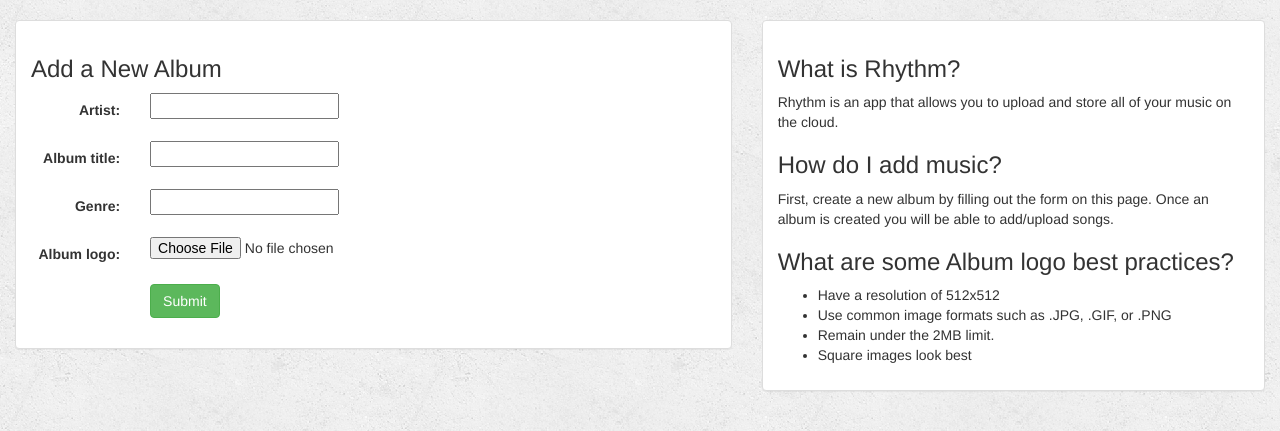
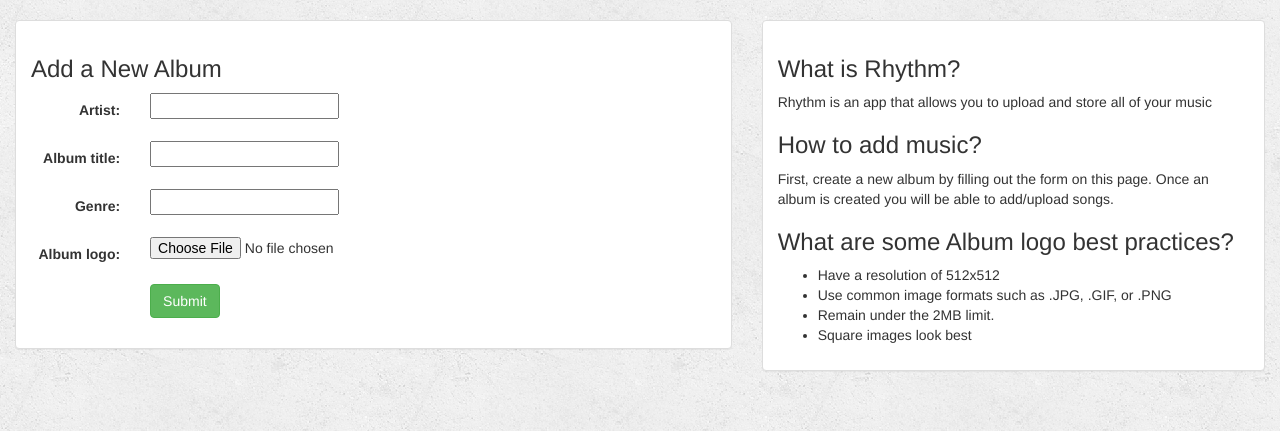
Before and after one commit to bhavana94/Rhythm, a Django app: page /create_album/ in a window 1280 px wide. Shown: the part 52-483 px from the top of the page. Run offline with Django 3.2, Linux system fonts and the light colour scheme; a user stored in the database is signed in; some libraries are stand-ins or nearby versions.

Commit message:
Edited create album

```diff
--- a/music/templates/music/create_album.html
+++ b/music/templates/music/create_album.html
@@ -31,8 +31,8 @@
             <div class="panel panel-default">
                 <div class="panel-body">
                     <h3>What is Rhythm?</h3>
-                    <p>Rhythm is an app that allows you to upload and store all of your music on the cloud.</p>
-                    <h3>How do I add music?</h3>
+                    <p>Rhythm is an app that allows you to upload and store all of your music</p>
+                    <h3>How to add music?</h3>
                     <p>First, create a new album by filling out the form on this page. Once an album is created you will be able to add/upload songs.</p>
                     <h3>What are some Album logo best practices?</h3>
                     <ul>
```
